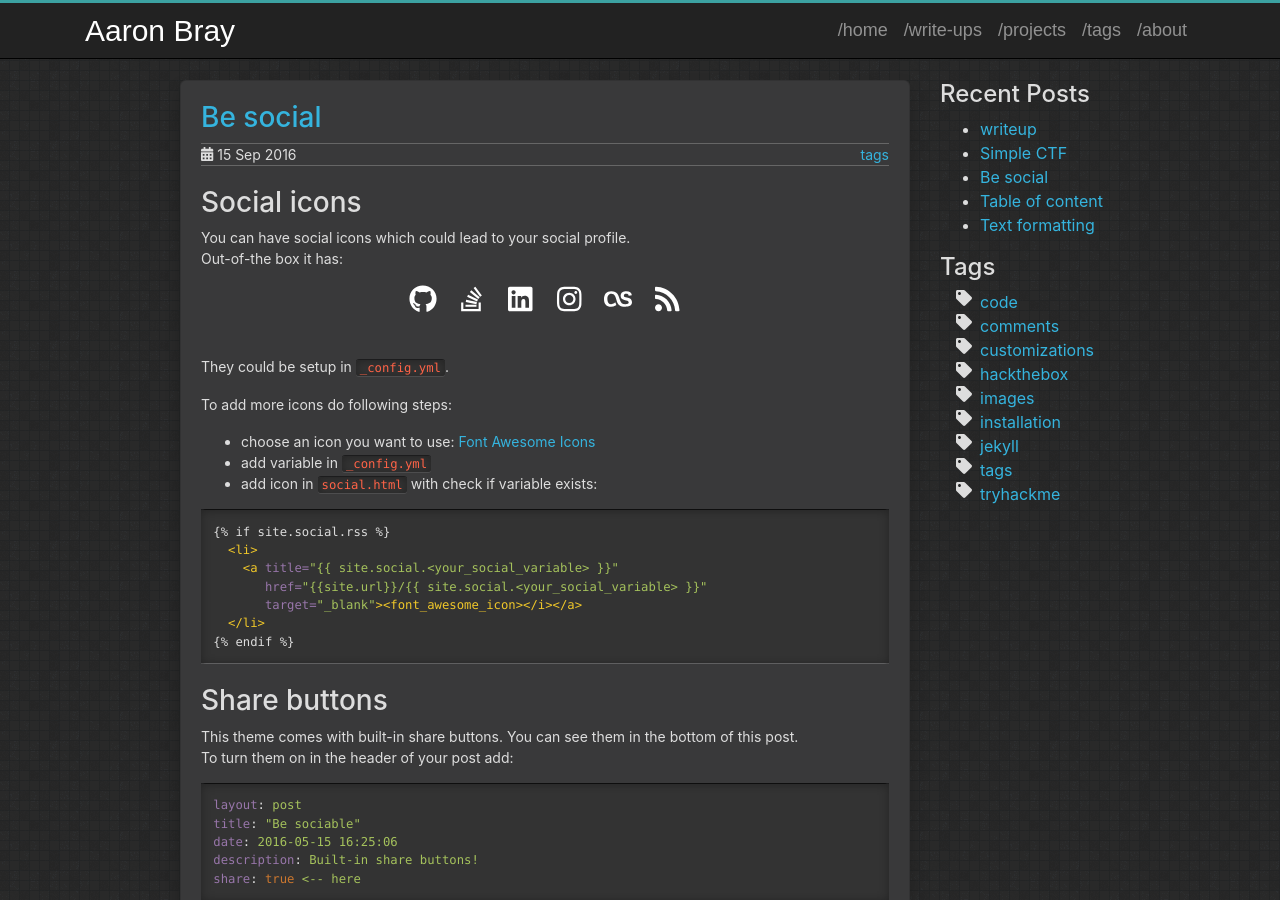
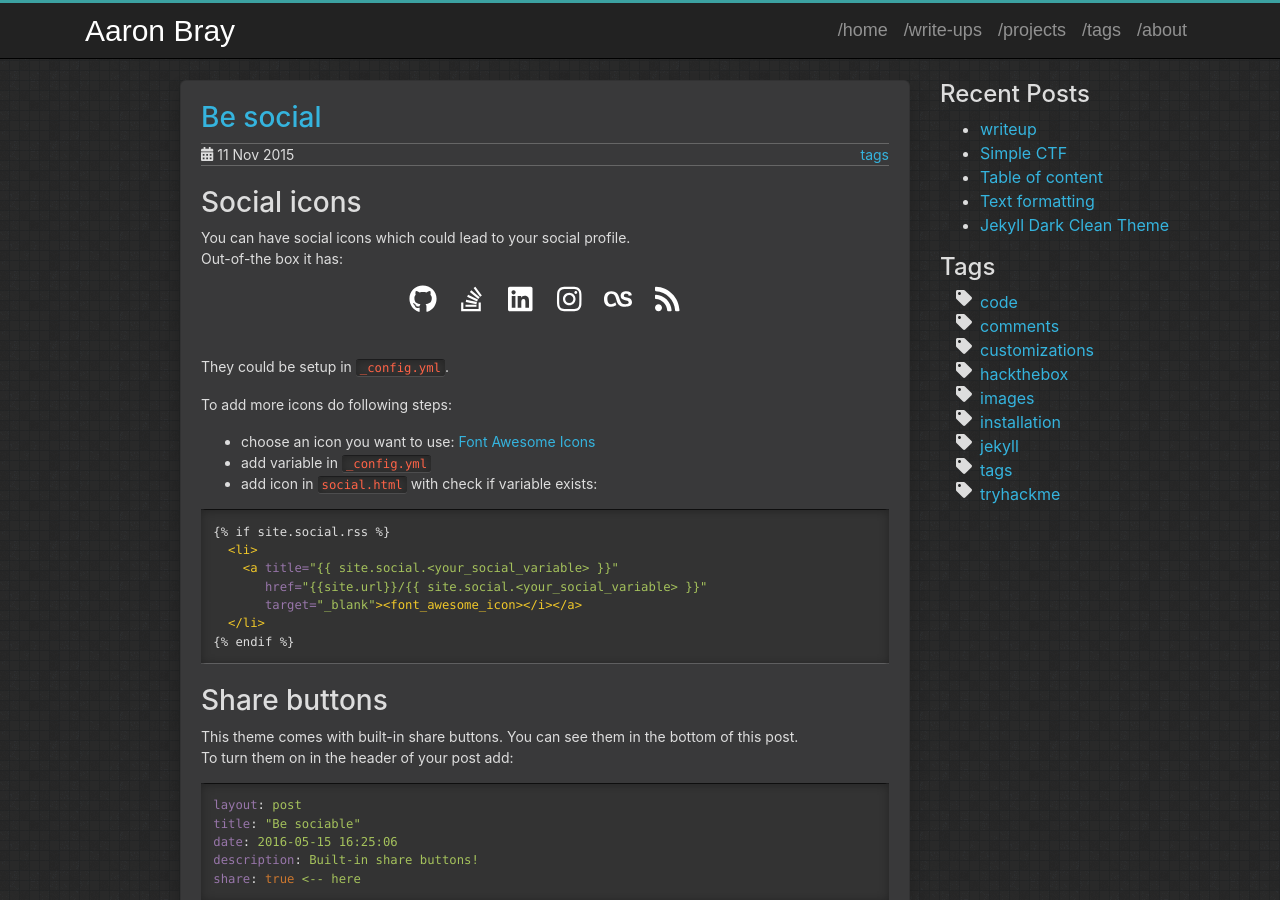
Before and after one commit to AaronBray/AaronBray.github.io, a Jekyll site: the page built from _posts/2015-11-11-be-social.md, in a window 1280 px wide and 900 px high. Built offline with Jekyll 4.4.1, drawn with Linux system fonts in a browser that asks for light colours.

Commit message:
Update and rename 2016-09-16-be-social.md to 2015-11-11-be-social.md

```diff
--- a/_posts/2016-09-16-be-social.md
+++ b/_posts/2015-11-11-be-social.md
@@ -1,7 +1,7 @@
 ---
 layout: post
 title: "Be social"
-date: 2016-09-15 16:25:06
+date: 2015-11-11 16:25:06
 description: Built-in share buttons!
 share: true
 tags:
```
